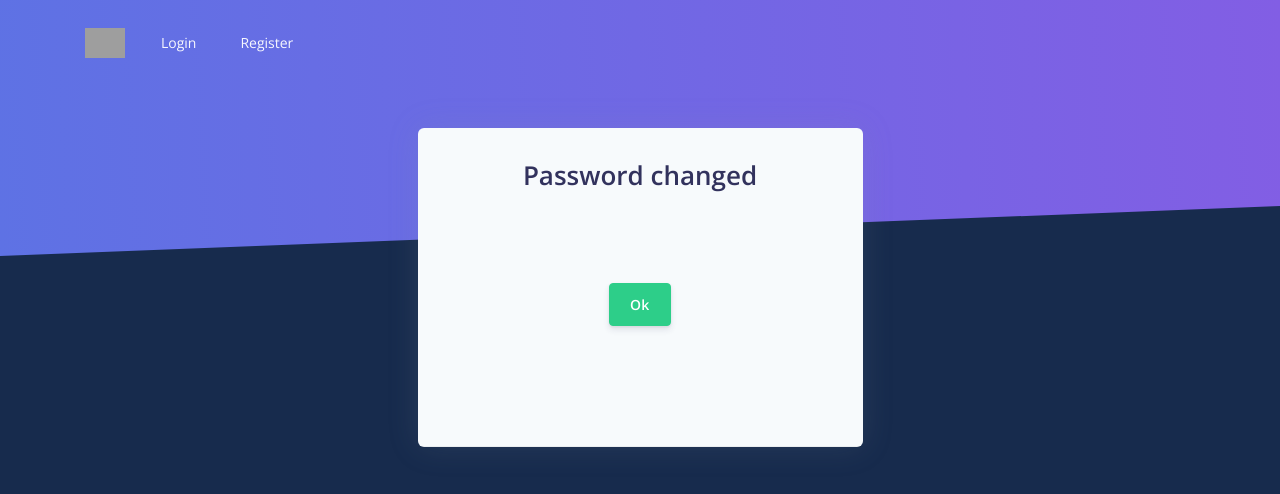
After one commit to AlexGrytsai/ProjectManegerSystem, a Django app: template templates/registration/password_change_done.html in a window 1280 px wide. The commit adds this page. Shown: the top 494 px of the page. Run offline with Django 5.2, Linux system fonts and the light colour scheme; the template is opened without the code that fills it, so the values that code supplies are empty; some libraries are stand-ins or nearby versions; grey boxes are pictures that could not be loaded.

Commit message:
Created page for change password and password change done. In login.html temporarily removed the link to register.html

```diff
--- a/templates/registration/login.html
+++ b/templates/registration/login.html
@@ -1,6 +1,4 @@
 {% extends 'layouts/base-fullscreen.html' %}
-{% load bootstrap4 %}
-{% load crispy_forms_tags %}
 
 {% block title %} Login {% endblock title %}
 
@@ -63,7 +61,7 @@
           </div>
           <div class="row mt-3">
             <div class="col-6">
-              <a href="/register.html" class="text-light"><small>Create Account</small></a>
+              <a href="#" class="text-light"><small>Create Account</small></a>
             </div>
             <div class="col-6 text-right">
               <a href="#" class="text-light"><small>Get Support</small></a>
--- /dev/null
+++ b/templates/registration/password_change_done.html
@@ -0,0 +1,33 @@
+{% extends 'layouts/base-fullscreen.html' %}
+{% load bootstrap4 %}
+{% load crispy_forms_filters %}
+
+{% block title %}Password changed{% endblock %}
+{% block stylesheets %}{% endblock stylesheets %}
+{% block header_container %}{% endblock %}
+
+{% block content %}
+  <div class="container mt--8 pb-5">
+      <div class="row justify-content-center">
+        <div class="col-lg-5 col-md-7">
+          <div class="card bg-secondary border-0 mb-0">
+            <div class="card-header bg-transparent pb-5">
+              <div class="text-muted text-center mt-2 mb-3">
+                <h1>Password changed</h1>
+              </div>
+            <div class="card-body px-lg-5 py-lg-5">
+                <div class="text-center">
+                  <a href="{% url 'users:profile' %}" class="btn btn-success my-4">
+                    Ok
+                  </a>
+                </div>
+              </form>
+            </div>
+          </div>
+          </div>
+        </div>
+      </div>
+    </div>
+{% endblock %}
+
+{% block javascripts %}{% endblock javascripts %}
```
Also changed, not shown: templates/registration/password_change_form.html (added, +37 -0 lines).
